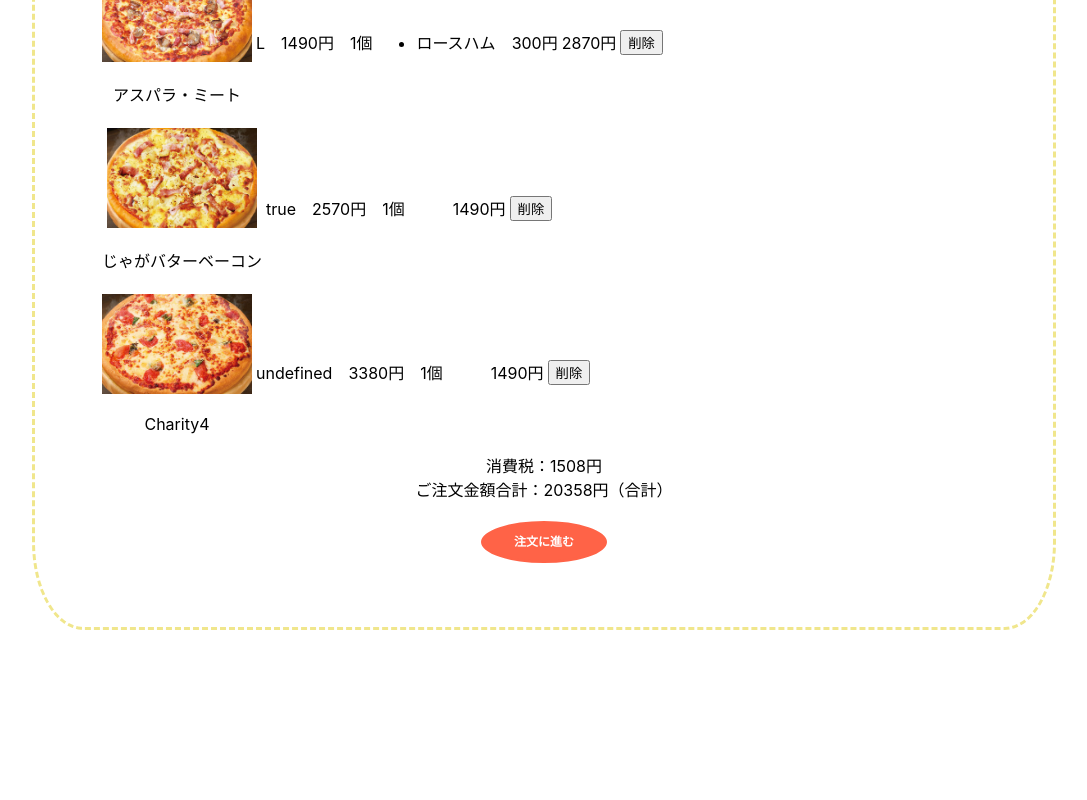
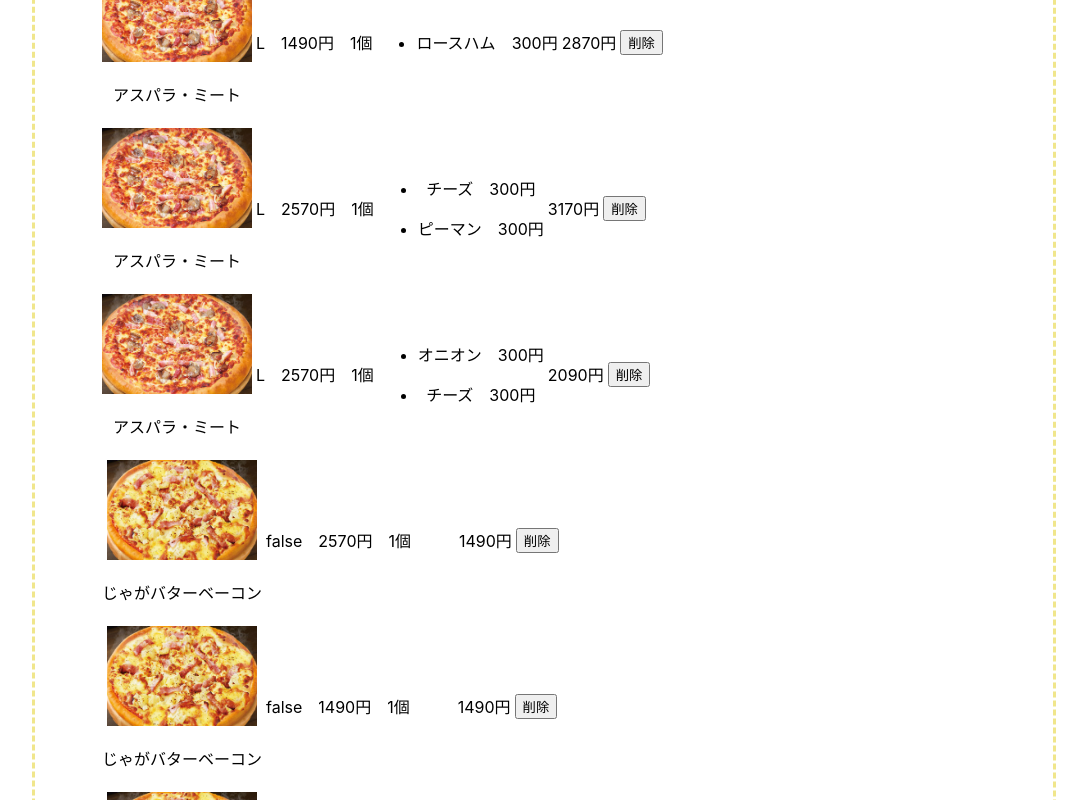
Before and after one commit to shimokawa871/ec-202207c, a Next.js app: page /items/cart in a window 1280 px wide. Shown: the part 1220-2020 px from the top of the page, without its empty margins (96-1183 px from the left). Before the commit the page ends 1889 px from the top, so only its background shows below. Built offline with nearby package versions, Linux system fonts and the light colour scheme; data requests are answered from the project's data file.

Commit message:
0907 詳細画面途中

```diff
--- a/data/db.json
+++ b/data/db.json
@@ -331,25 +331,65 @@
       "id": 6
     },
     {
+      "name": "アスパラ・ミート",
+      "imagePath": "/2.jpg",
+      "size": "L",
+      "price": "2570",
+      "quantity": 1,
+      "orderToppingList": [
+        "チーズ",
+        "ピーマン"
+      ],
+      "optionPrice": 300,
+      "subTotal": 3170,
+      "id": 9
+    },
+    {
+      "name": "アスパラ・ミート",
+      "imagePath": "/2.jpg",
+      "size": "L",
+      "price": "2570",
+      "quantity": 1,
+      "orderToppingList": [
+        "オニオン",
+        "チーズ"
+      ],
+      "optionPrice": 300,
+      "subTotal": 2090,
+      "id": 10
+    },
+    {
       "name": "じゃがバターベーコン",
       "imagePath": "/1.jpg",
-      "size": true,
+      "size": false,
       "price": "2570",
       "quantity": 1,
       "orderToppingList": [],
       "optionPrice": 300,
       "subTotal": 1490,
-      "id": 7
+      "id": 11
     },
     {
-      "name": "Charity4",
-      "imagePath": "/8.jpg",
-      "price": "3380",
+      "name": "じゃがバターベーコン",
+      "imagePath": "/1.jpg",
+      "size": false,
+      "price": "1490",
       "quantity": 1,
       "orderToppingList": [],
       "optionPrice": 300,
       "subTotal": 1490,
-      "id": 8
+      "id": 12
+    },
+    {
+      "name": "じゃがバターベーコン",
+      "imagePath": "/1.jpg",
+      "size": false,
+      "price": "1490",
+      "quantity": 1,
+      "orderToppingList": [],
+      "optionPrice": 300,
+      "subTotal": 1490,
+      "id": 13
     }
   ],
   "orderOptions": []
```
Also changed, not shown: src/pages/items/[id].tsx (+17 -14 lines).
